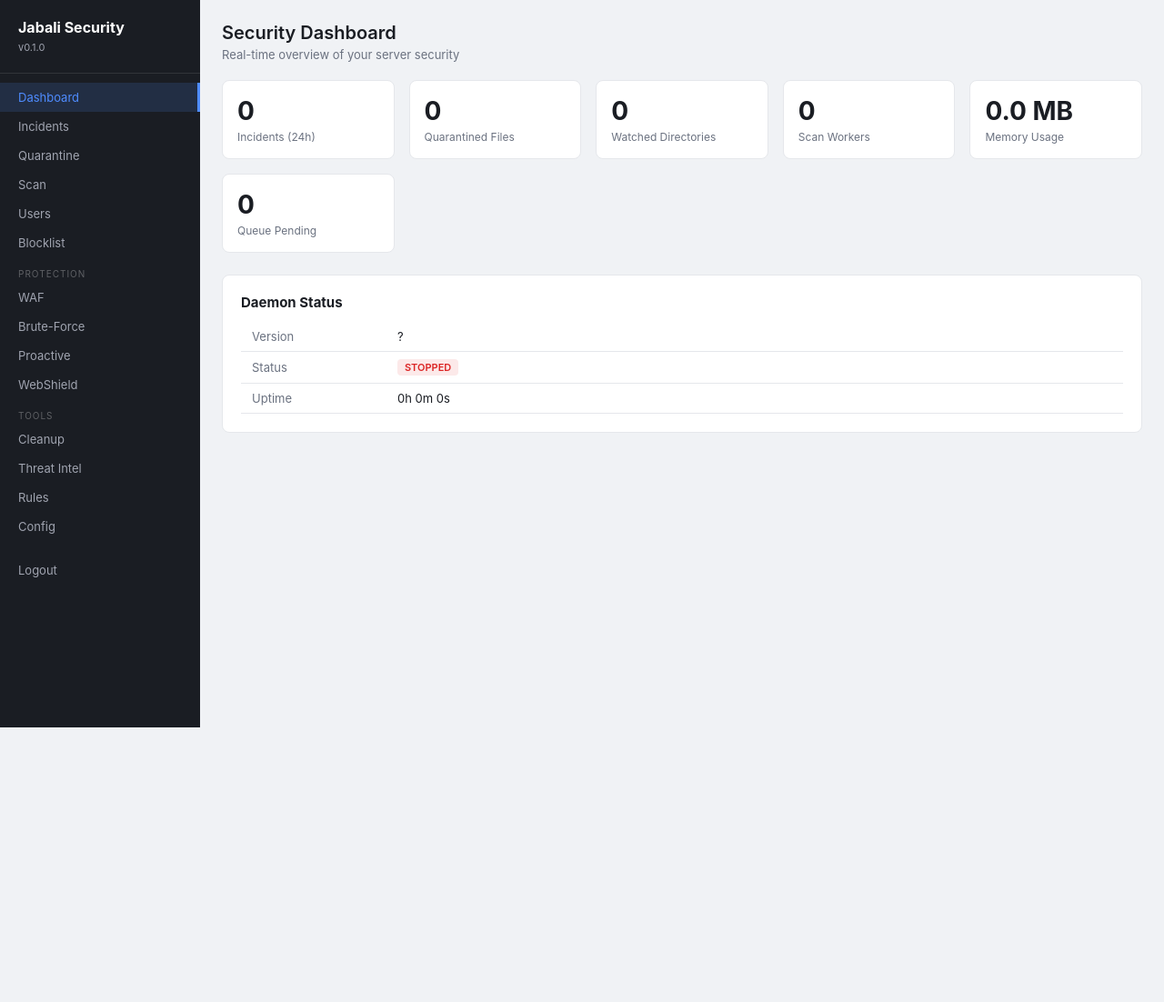
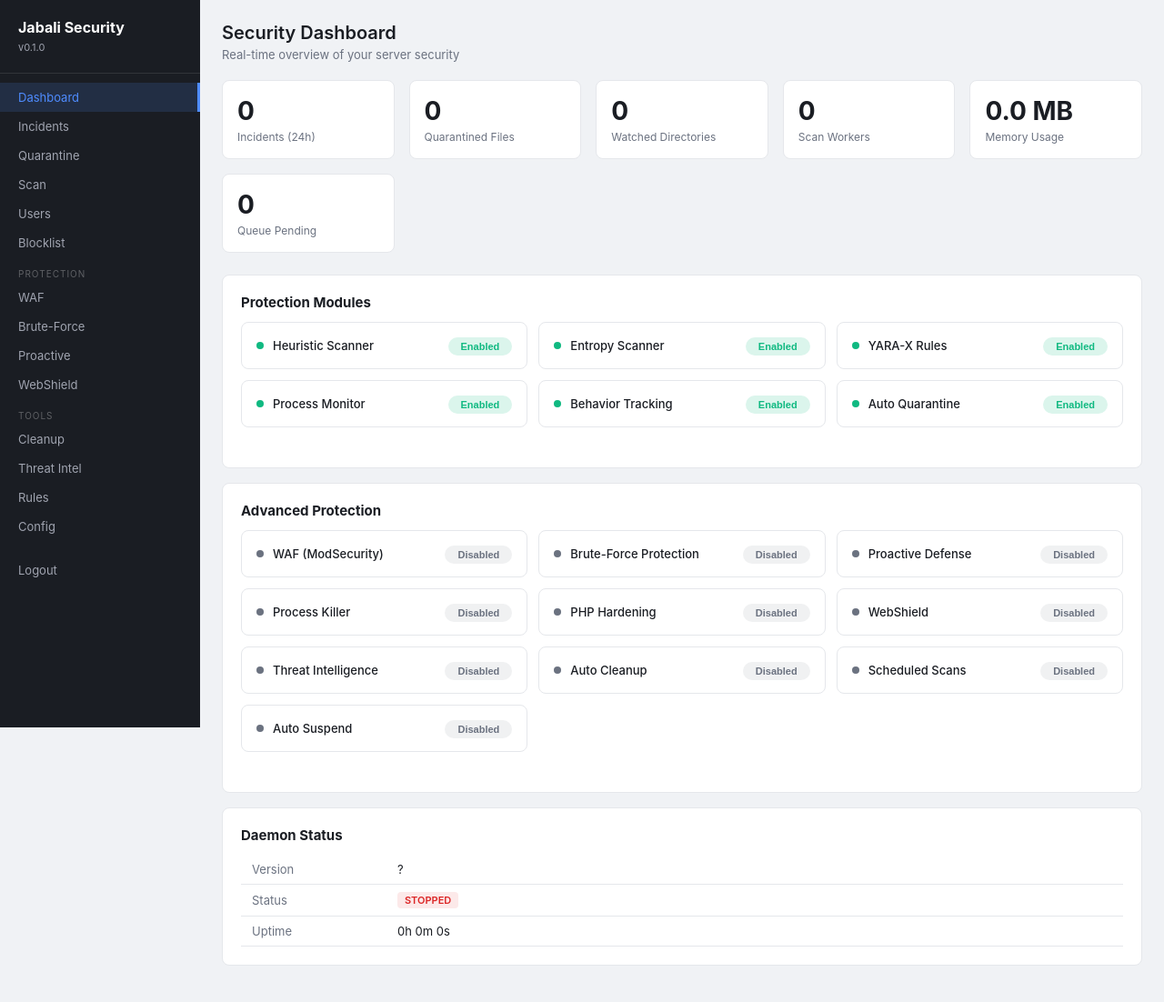
Before and after one commit to shukiv/jabali-security, a Flask app: page / in a window 1280 px wide. Shown: the whole page at 91% size. Before the commit the page ends 800 px from the top, so only its background shows below. Run offline with Flask 3, Linux system fonts and the light colour scheme; the visitor is signed in with stand-in values (Sample User, id 1); data that the repository does not hold is empty.

Commit message:
Add enable/disable toggles to all protection pages
Dashboard shows all 16 protection modules with toggle buttons.
Each protection page (WAF, Brute-Force, Proactive, Cleanup, Threat
Intel, WebShield) has toggle in the page header. Toggles update
config file and push to running daemon via API.

```diff
--- a/web/routes.py
+++ b/web/routes.py
@@ -10,9 +10,31 @@ from flask import (
     url_for,
 )
 
-from lib.config import load_config
+from lib.config import load_config, update_conf_key
+from lib.constants import CONFIG_FILE
 from web.api_client import api_call
 from web.app import login_required
+
+# Config keys that map to protection toggles
+_TOGGLE_KEYS = {
+    "waf": "WAF_ENABLED",
+    "bruteforce": "BRUTEFORCE_ENABLED",
+    "proactive": "PROACTIVE_ENABLED",
+    "php_hardening": "PHP_HARDENING_ENABLED",
+    "process_kill": "PROCESS_KILL_ENABLED",
+    "cleanup": "CLEANUP_ENABLED",
+    "cleanup_auto": "CLEANUP_AUTO",
+    "scheduled_scan": "SCHEDULED_SCAN_ENABLED",
+    "threat_intel": "THREAT_INTEL_ENABLED",
+    "webshield": "WEBSHIELD_ENABLED",
+    "auto_quarantine": "AUTO_QUARANTINE",
+    "auto_suspend": "AUTO_SUSPEND",
+    "heuristic": "HEURISTIC_ENABLED",
+    "entropy": "ENTROPY_ENABLED",
+    "yara": "YARA_ENABLED",
+    "process_monitor": "PROCESS_MONITOR_ENABLED",
+    "behavior_tracking": "BEHAVIOR_TRACKING_ENABLED",
+}
 
 
 def register_routes(app):
@@ -38,7 +60,28 @@ def register_routes(app):
     @login_required
     def dashboard():
         status = api_call("GET", "/api/v1/status") or {}
-        return render_template("dashboard.html", status=status)
+        config = api_call("GET", "/api/v1/config") or {}
+        return render_template("dashboard.html", status=status, config=config)
+
+    @app.route("/toggle/<feature>", methods=["POST"])
+    @login_required
+    def toggle_feature(feature):
+        if feature not in _TOGGLE_KEYS:
+            flash("Unknown feature: %s" % feature, "error")
+            return redirect(url_for("dashboard"))
+        conf_key = _TOGGLE_KEYS[feature]
+        config = load_config()
+        # Get current value and flip it
+        current = getattr(config, feature, None)
+        if current is None:
+            # Try the config key directly
+            current = getattr(config, conf_key.lower(), False)
+        new_val = "no" if current else "yes"
+        update_conf_key(CONFIG_FILE, conf_key, new_val)
+        # Also push to running daemon
+        api_call("PATCH", "/api/v1/config", {conf_key: new_val})
+        flash("%s %s." % (feature.replace("_", " ").title(), "enabled" if new_val == "yes" else "disabled"), "success")
+        return redirect(request.referrer or url_for("dashboard"))
 
     @app.route("/incidents")
     @login_required
@@ -140,6 +183,9 @@ def register_routes(app):
         flash("IP %s unblocked." % ip, "success")
         return redirect(url_for("blocklist"))
 
+    def _config():
+        return api_call("GET", "/api/v1/config") or {}
+
     @app.route("/waf")
     @login_required
     def waf():
@@ -150,6 +196,7 @@ def register_routes(app):
             events=events if isinstance(events, list) else [],
             stats=stats or {},
             rules=rules or {},
+            config=_config(),
         )
 
     @app.route("/bruteforce")
@@ -157,7 +204,7 @@ def register_routes(app):
     def bruteforce():
         stats = api_call("GET", "/api/v1/bruteforce/stats") or {}
         blocked = api_call("GET", "/api/v1/bruteforce/blocked") or {}
-        return render_template("bruteforce.html", stats=stats, blocked=blocked)
+        return render_template("bruteforce.html", stats=stats, blocked=blocked, config=_config())
 
     @app.route("/proactive")
     @login_required
@@ -167,7 +214,7 @@ def register_routes(app):
         pools = pools if isinstance(pools, list) else []
         kills = api_call("GET", "/api/v1/proactive/kills")
         kills = kills if isinstance(kills, list) else []
-        return render_template("proactive.html", status=status, pools=pools, kills=kills)
+        return render_template("proactive.html", status=status, pools=pools, kills=kills, config=_config())
 
     @app.route("/cleanup")
     @login_required
@@ -175,14 +222,14 @@ def register_routes(app):
         records = api_call("GET", "/api/v1/cleanup/records")
         records = records if isinstance(records, list) else []
         scheduled = api_call("GET", "/api/v1/scan/scheduled") or {}
-        return render_template("cleanup.html", records=records, scheduled=scheduled)
+        return render_template("cleanup.html", records=records, scheduled=scheduled, config=_config())
 
     @app.route("/threat-intel")
     @login_required
     def threat_intel():
         feeds = api_call("GET", "/api/v1/threat-intel/feeds")
         feeds = feeds if isinstance(feeds, list) else []
-        return render_template("threat_intel.html", feeds=feeds)
+        return render_template("threat_intel.html", feeds=feeds, config=_config())
 
     @app.route("/threat-intel/update", methods=["POST"])
     @login_required
@@ -197,7 +244,7 @@ def register_routes(app):
         status = api_call("GET", "/api/v1/webshield/status") or {}
         rules = api_call("GET", "/api/v1/webshield/rules")
         rules = rules if isinstance(rules, list) else []
-        return render_template("webshield.html", status=status, rules=rules)
+        return render_template("webshield.html", status=status, rules=rules, config=_config())
 
     @app.route("/config")
     @login_required
--- a/web/static/css/style.css
+++ b/web/static/css/style.css
@@ -104,3 +104,23 @@ input:focus, select:focus, textarea:focus { outline: none; border-color: var(--i
 .gap-2 { gap: 8px; }
 .items-center { align-items: center; }
 .mono { font-family: 'SF Mono', Monaco, monospace; font-size: 12px; }
+
+/* Toggle switches */
+.toggle-row { display: flex; align-items: center; justify-content: space-between; padding: 10px 0; border-bottom: 1px solid var(--border); }
+.toggle-row:last-child { border-bottom: none; }
+.toggle-label { font-size: 13px; font-weight: 500; }
+.toggle-desc { font-size: 11px; color: var(--text-muted); margin-top: 2px; }
+.toggle-form { flex-shrink: 0; margin-left: 16px; }
+.toggle-btn { padding: 4px 14px; border-radius: 12px; font-size: 11px; font-weight: 600; cursor: pointer; border: none; transition: all .15s; }
+.toggle-btn-on { background: rgba(16,185,129,.15); color: var(--success); }
+.toggle-btn-on:hover { background: rgba(239,68,68,.15); color: var(--danger); }
+.toggle-btn-off { background: rgba(107,114,128,.1); color: var(--text-muted); }
+.toggle-btn-off:hover { background: rgba(16,185,129,.15); color: var(--success); }
+
+/* Protection grid on dashboard */
+.protection-grid { display: grid; grid-template-columns: repeat(auto-fit, minmax(280px, 1fr)); gap: 12px; margin-bottom: 24px; }
+.protection-card { background: var(--card-bg); border-radius: 8px; padding: 14px 16px; border: 1px solid var(--border); display: flex; align-items: center; justify-content: space-between; }
+.protection-info { display: flex; align-items: center; gap: 10px; }
+.protection-dot { width: 8px; height: 8px; border-radius: 50%; flex-shrink: 0; }
+.protection-dot-on { background: var(--success); }
+.protection-dot-off { background: var(--text-muted); }
--- a/web/templates/dashboard.html
+++ b/web/templates/dashboard.html
@@ -33,6 +33,48 @@
     </div>
 </div>
 
+{% macro toggle(feature, label, enabled) %}
+<div class="protection-card">
+    <div class="protection-info">
+        <div class="protection-dot {{ 'protection-dot-on' if enabled else 'protection-dot-off' }}"></div>
+        <span class="toggle-label">{{ label }}</span>
+    </div>
+    <form method="post" action="{{ url_for('toggle_feature', feature=feature) }}" class="toggle-form">
+        <button type="submit" class="toggle-btn {{ 'toggle-btn-on' if enabled else 'toggle-btn-off' }}">
+            {{ "Enabled" if enabled else "Disabled" }}
+        </button>
+    </form>
+</div>
+{% endmacro %}
+
+<div class="card">
+    <h3>Protection Modules</h3>
+    <div class="protection-grid">
+        {{ toggle("heuristic", "Heuristic Scanner", config.get("HEURISTIC_ENABLED", "yes") in ("yes", "true", "1")) }}
+        {{ toggle("entropy", "Entropy Scanner", config.get("ENTROPY_ENABLED", "yes") in ("yes", "true", "1")) }}
+        {{ toggle("yara", "YARA-X Rules", config.get("YARA_ENABLED", "yes") in ("yes", "true", "1")) }}
+        {{ toggle("process_monitor", "Process Monitor", config.get("PROCESS_MONITOR_ENABLED", "yes") in ("yes", "true", "1")) }}
+        {{ toggle("behavior_tracking", "Behavior Tracking", config.get("BEHAVIOR_TRACKING_ENABLED", "yes") in ("yes", "true", "1")) }}
+        {{ toggle("auto_quarantine", "Auto Quarantine", config.get("AUTO_QUARANTINE", "yes") in ("yes", "true", "1")) }}
+    </div>
+</div>
+
+<div class="card">
+    <h3>Advanced Protection</h3>
+    <div class="protection-grid">
+        {{ toggle("waf", "WAF (ModSecurity)", config.get("WAF_ENABLED", "no") in ("yes", "true", "1")) }}
+        {{ toggle("bruteforce", "Brute-Force Protection", config.get("BRUTEFORCE_ENABLED", "no") in ("yes", "true", "1")) }}
+        {{ toggle("proactive", "Proactive Defense", config.get("PROACTIVE_ENABLED", "no") in ("yes", "true", "1")) }}
+        {{ toggle("process_kill", "Process Killer", config.get("PROCESS_KILL_ENABLED", "no") in ("yes", "true", "1")) }}
+        {{ toggle("php_hardening", "PHP Hardening", config.get("PHP_HARDENING_ENABLED", "no") in ("yes", "true", "1")) }}
+        {{ toggle("webshield", "WebShield", config.get("WEBSHIELD_ENABLED", "no") in ("yes", "true", "1")) }}
+        {{ toggle("threat_intel", "Threat Intelligence", config.get("THREAT_INTEL_ENABLED", "no") in ("yes", "true", "1")) }}
+        {{ toggle("cleanup", "Auto Cleanup", config.get("CLEANUP_ENABLED", "no") in ("yes", "true", "1")) }}
+        {{ toggle("scheduled_scan", "Scheduled Scans", config.get("SCHEDULED_SCAN_ENABLED", "no") in ("yes", "true", "1")) }}
+        {{ toggle("auto_suspend", "Auto Suspend", config.get("AUTO_SUSPEND", "no") in ("yes", "true", "1")) }}
+    </div>
+</div>
+
 <div class="card">
     <h3>Daemon Status</h3>
     <table>
```
Also changed, not shown: web/templates/bruteforce.html (+4 -3 lines), web/templates/cleanup.html (+7 -3 lines), web/templates/macros.html (added, +7 -0 lines), web/templates/proactive.html (+7 -3 lines), web/templates/threat_intel.html (+4 -3 lines), web/templates/waf.html (+4 -3 lines), web/templates/webshield.html (+4 -3 lines).
